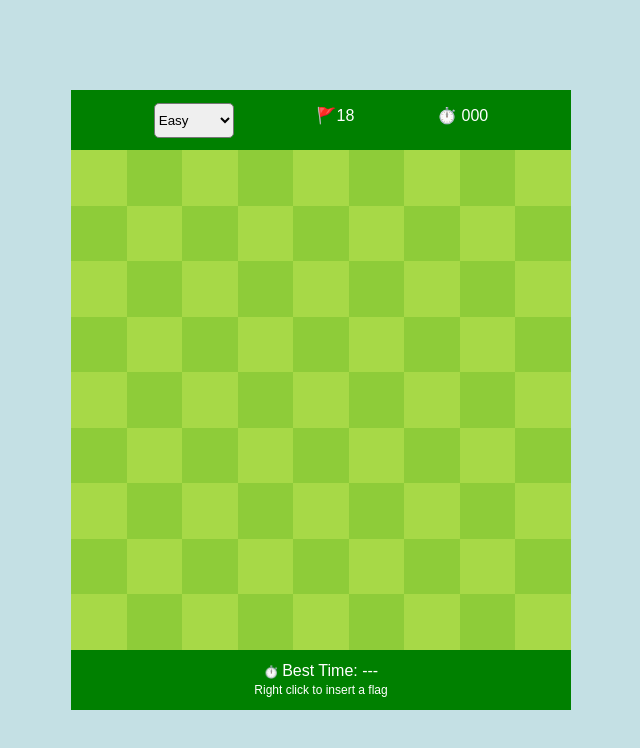
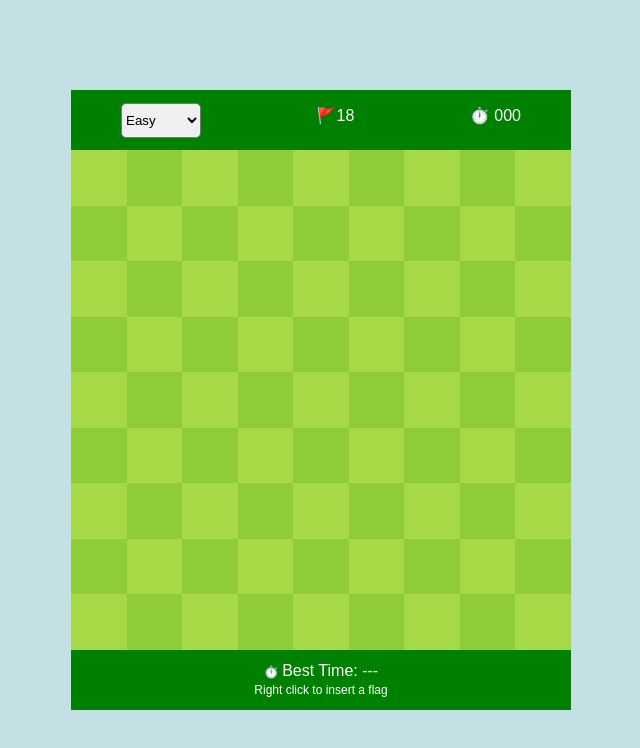
Before and after one commit to tangyvo/minesweeper-react, a React (Create React App) app: page / in a window 1280 px wide. Shown: the top 748 px of the page, without its empty margins (319-959 px from the left). Built offline with nearby package versions, Linux system fonts and the light colour scheme.

Commit message:
menu styling tweaks

```diff
--- a/src/Components/BestTime.jsx
+++ b/src/Components/BestTime.jsx
@@ -17,7 +17,6 @@
       : bestTime < 100
       ? ` 0${bestTime}s`
       : ` ${bestTime}`}
-    <br></br>
     <BrowserView>
       <span>Right click to insert a flag</span>
     </BrowserView>
--- a/src/Components/Level.jsx
+++ b/src/Components/Level.jsx
@@ -4,9 +4,9 @@
   return (
     <>
       <select onChange={levelChange} value={level}>
-        <option value="9">Easy</option>
+        <option value="7">Easy</option>
         <option value="11">Medium</option>
-        <option value="13">Hard</option>
+        <option value="15">Hard</option>
       </select>
     </>
   );
--- a/src/Components/Styles/StyleCell.js
+++ b/src/Components/Styles/StyleCell.js
@@ -3,6 +3,7 @@
 export const StyleCell = styled.div`
   display: flex;
   justify-content: center;
+  outline: none;
   background-color: ${(props) =>
     props.isClicked && props.index % 2 === 0
       ? "#E5C29F"
--- a/src/Components/Styles/StyleMenu.js
+++ b/src/Components/Styles/StyleMenu.js
@@ -3,9 +3,10 @@
 export const StyleMenu = styled.div`
   font-family: Arial, Helvetica, sans-serif;
   display: flex;
-  justify-content: space-evenly;
+  justify-content: space-between;
   background-color: green;
   height: 60px;
+  padding: 0 50px;
 
   select {
     height: 35px;
@@ -20,6 +21,7 @@
   }
 
   .best-time {
+    margin: auto;
     text-align: center;
     align-self: center;
 
```
Also changed, not shown: 1 other file (tests, documents, lock files or other folders).
